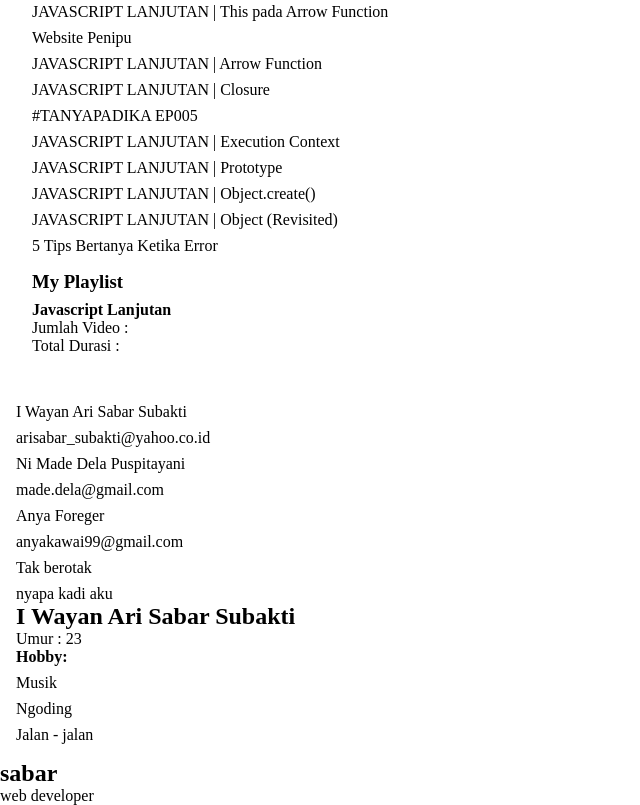
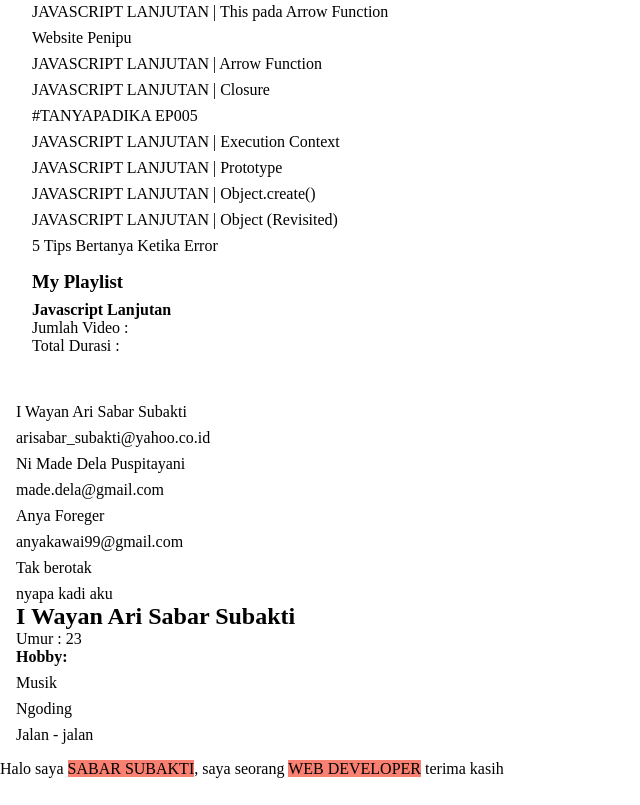
Before and after one commit to arisabar/advanced-javascript, a plain HTML site: page index.html in a window 1280 px wide. Shown: the part 366-1171 px from the top of the page, without its empty margins (0-640 px from the left). After the commit the page ends 1144 px from the top, so only its background shows below. Drawn offline with Linux system fonts and the light colour scheme.

Commit message:
template literal

```diff
--- a/index.html
+++ b/index.html
@@ -50,6 +50,11 @@
         .templateLiteral {
             margin: 1rem;
         }
+
+        .hl {
+            background-color: salmon;
+            text-transform: uppercase;
+        }
     </style>
 </head>
 
--- a/templateLiteral.js
+++ b/templateLiteral.js
@@ -8,7 +8,7 @@
 // console.log(`${alert("Halo")}`);
 
 const x = 10;
-console.log(`${x % 2 == 0 ? "genap" : "ganjil"}`);
+// console.log(`${x % 2 == 0 ? "genap" : "ganjil"}`);
 
 //* ======= HTML Fragments =============
 
@@ -23,8 +23,8 @@ const el = `<div class="mhs">
 <span class="jobs">${mhs.pekerjaan}</span>
 </div>`;
 
-console.log(el);
-document.write(el);
+// console.log(el);
+// document.write(el);
 // document.body.innerHTML = el;
 
 //* ======= Exercise ===========
@@ -117,3 +117,31 @@ const tampilSabar = `<div class="sabar">
 let child3 = document.createElement("div");
 child3.innerHTML = tampilSabar;
 templateliteral.appendChild(child3);
+
+//* ====== tagged template
+
+const a = "sabar subakti",
+  b = "web developer";
+
+function coba(string, ...value) {
+  //   let result = "";
+  //   string.forEach((str, i) => {
+  //     result += `${str}${value[i] || ""}`;
+  //   });
+  //   return result;
+
+  return string.reduce(
+    (result, str, i) =>
+      `${result}${str}<span class="hl">${value[i] || ""}</span>`,
+    ""
+  );
+}
+const str = coba`Halo saya ${a}, saya seorang ${b} terima kasih`;
+document.write(str);
+
+//* implementasi lain untuk tagged template
+/*
+escaping html tags / sanitize
+translation & internationalization
+styled components
+*/
```
